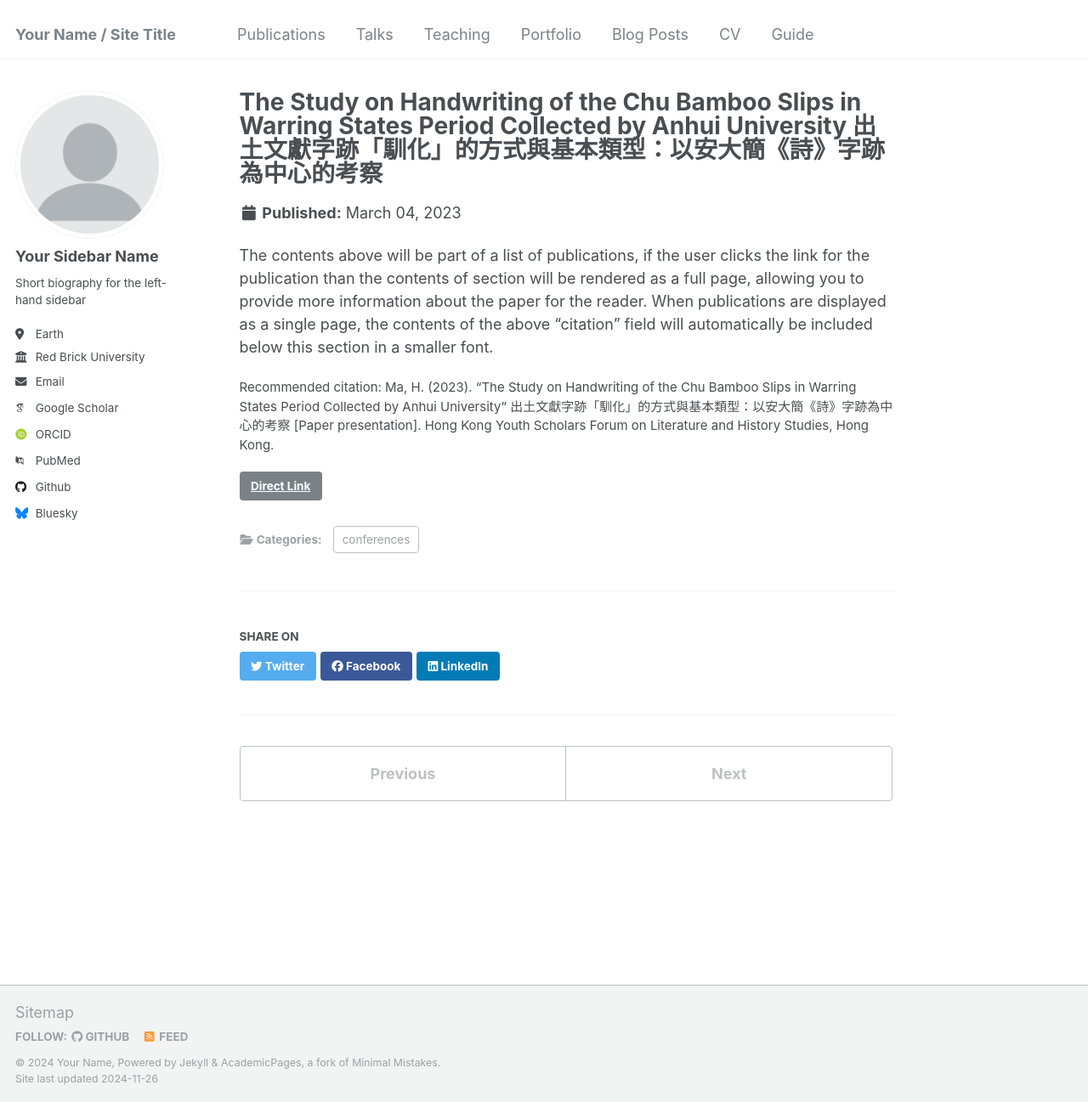
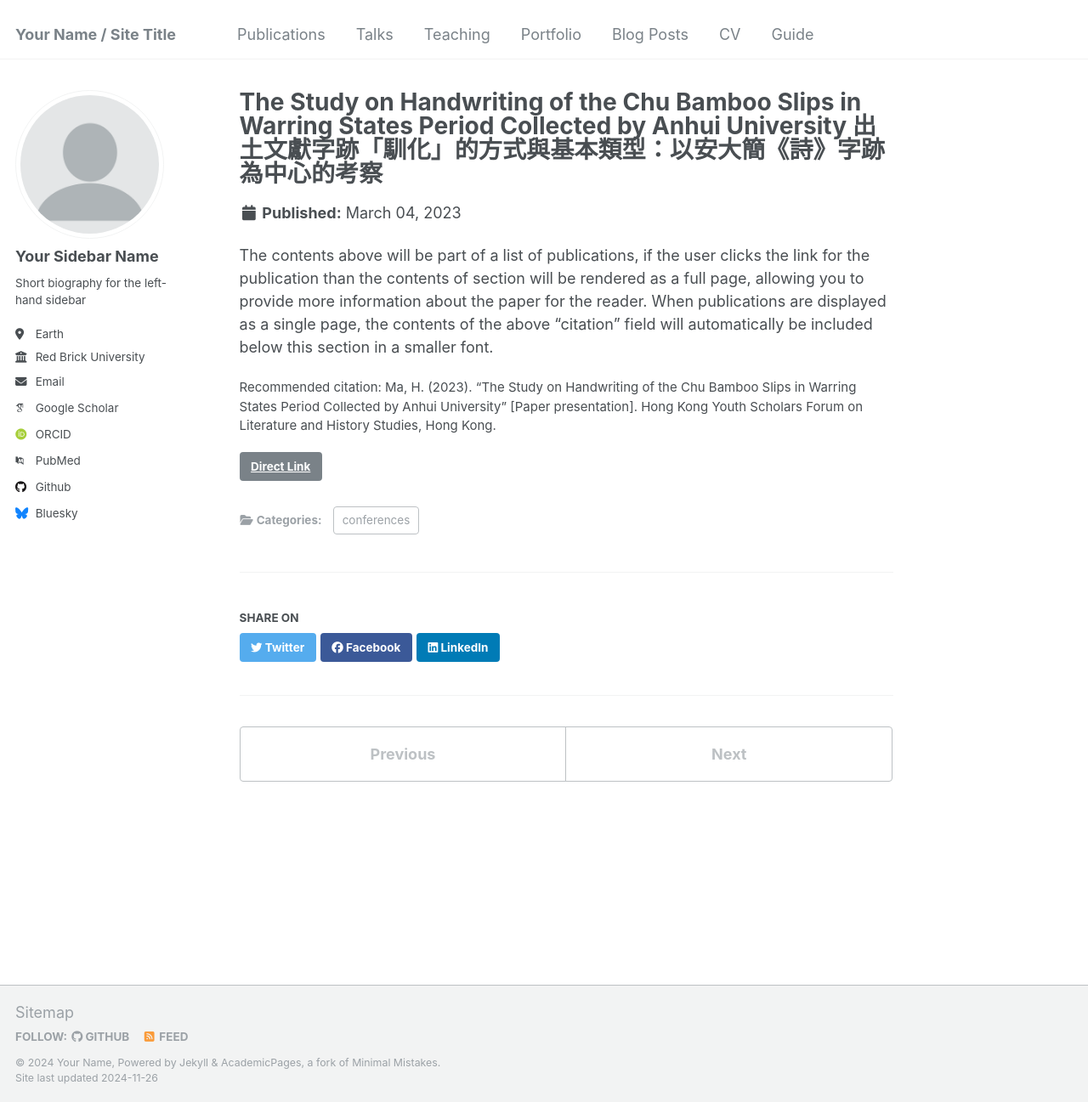
Before and after one commit to shulinbao/shulinbao.github.io, a Jekyll site: the page built from _publications/conference-3.md, in a window 1280 px wide and 1297 px high. Shown: the whole window at 85% size. Built offline with Jekyll 4.4.1, drawn with Linux system fonts in a browser that asks for light colours; some web fonts are replaced.

Commit message:
Update conference-3.md

```diff
--- a/_publications/conference-3.md
+++ b/_publications/conference-3.md
@@ -5,7 +5,7 @@ category: conferences
 permalink: /publication/conference-3
 link: 'https://history.bnu.edu.cn/docs/2023-11/ef87a405d174444898b311eca8f9393b.pdf'
 date: 2023-03-04
-citation: 'Ma, H. (2023). “The Study on Handwriting of the Chu Bamboo Slips in Warring States Period Collected by Anhui University” 出土文獻字跡「馴化」的方式與基本類型：以安大簡《詩》字跡為中心的考察 [Paper presentation]. Hong Kong Youth Scholars Forum on Literature and History Studies, Hong Kong.'
+citation: 'Ma, H. (2023). “The Study on Handwriting of the Chu Bamboo Slips in Warring States Period Collected by Anhui University” [Paper presentation]. Hong Kong Youth Scholars Forum on Literature and History Studies, Hong Kong.'
 ---
 
 The contents above will be part of a list of publications, if the user clicks the link for the publication than the contents of section will be rendered as a full page, allowing you to provide more information about the paper for the reader. When publications are displayed as a single page, the contents of the above "citation" field will automatically be included below this section in a smaller font.
```
